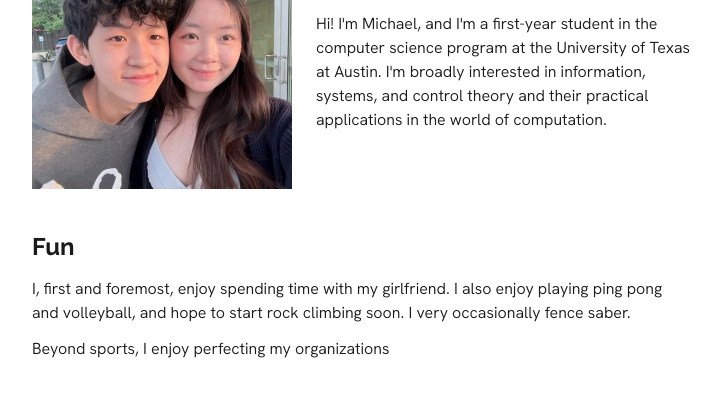
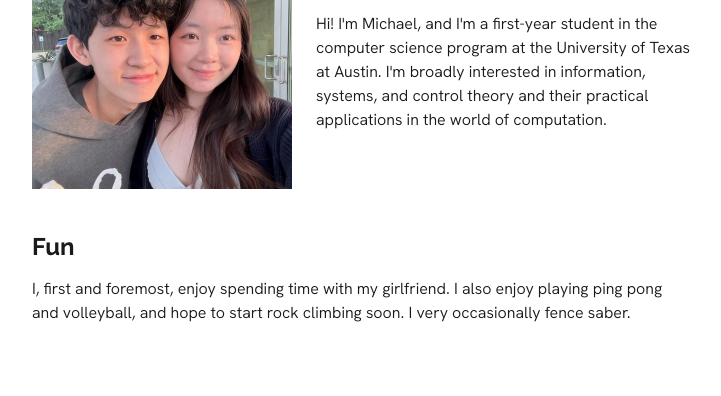
Before and after one commit to michaelameng/michaelameng.github.io, a plain HTML site: page index.html in a window 1280 px wide. Shown: the part 76-472 px from the top of the page, without its empty margins (278-999 px from the left). Drawn offline with Linux system fonts and the light colour scheme.

Commit message:
content: remove unfinished paragraph

```diff
--- a/index.html
+++ b/index.html
@@ -34,7 +34,6 @@
           enjoy playing ping pong and volleyball, and hope to start rock
           climbing soon. I very occasionally fence saber.
         </p>
-        <p>Beyond sports, I enjoy perfecting my organizations</p>
       </section>
     </main>
   </body>
```
